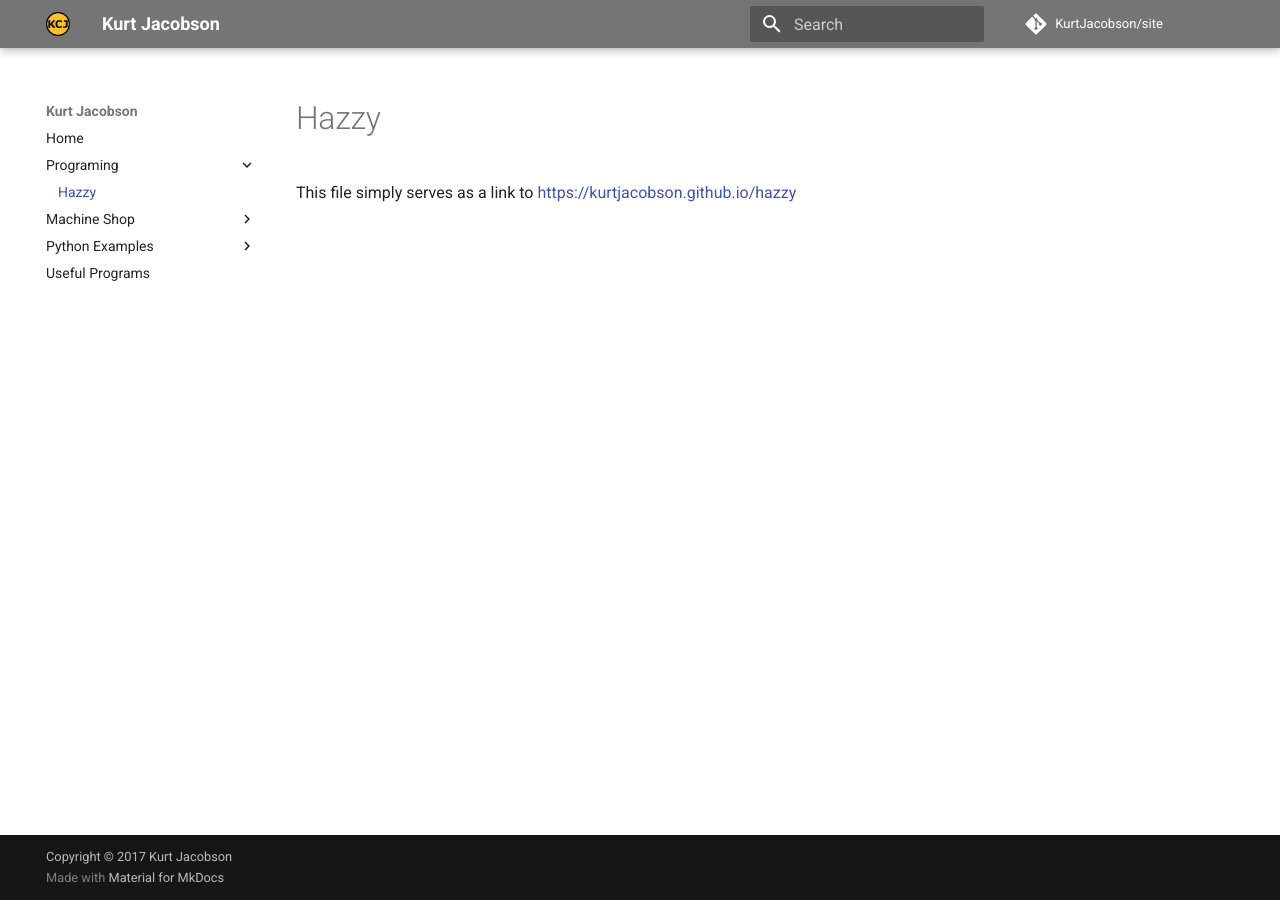
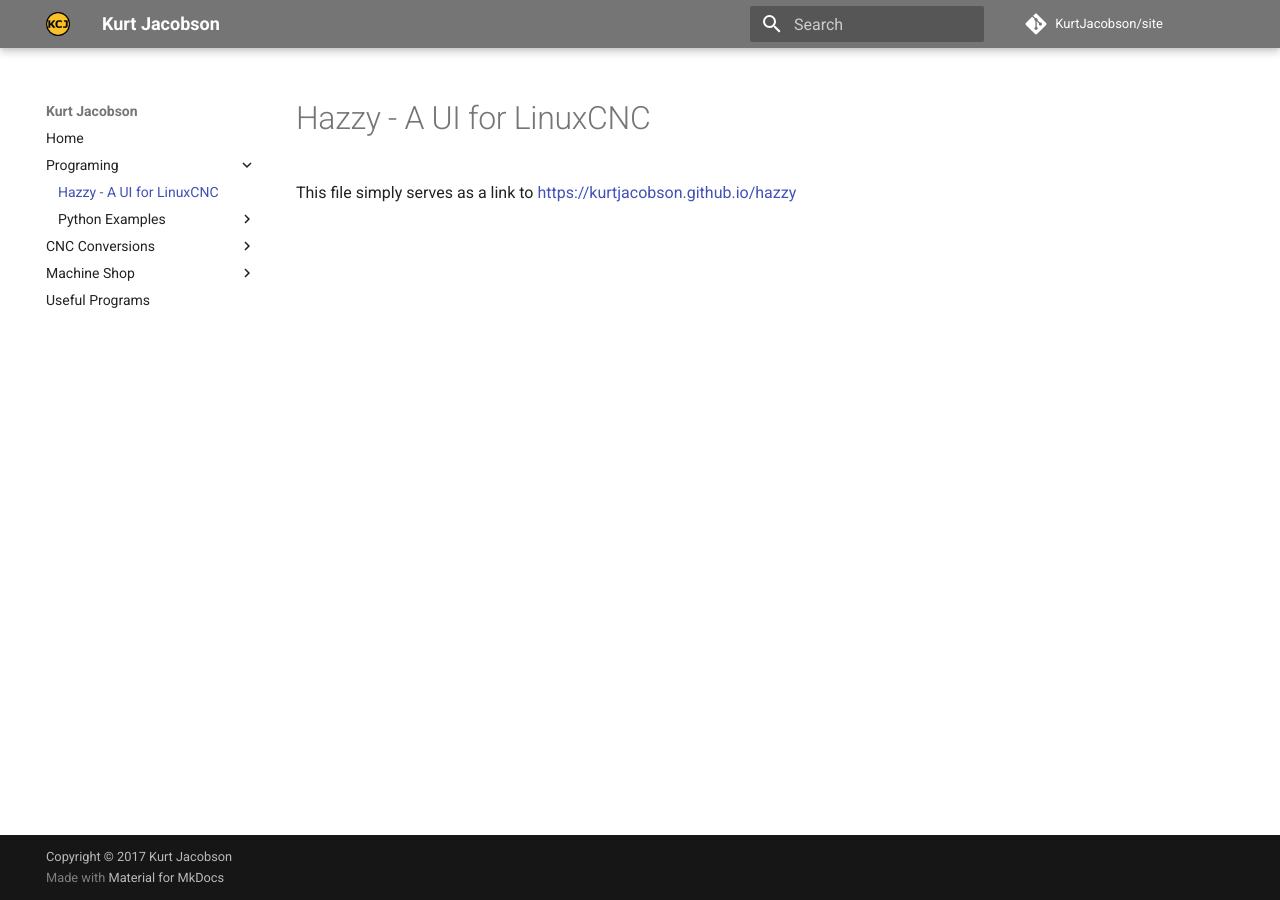
Before and after one commit to KurtJacobson/site, an MkDocs documentation site: the page built from docs/hazzy.md, in a window 1280 px wide. Built offline with MkDocs 1.6.1 and Material for MkDocs 9.7.7, drawn with Linux system fonts in a browser that asks for light colours; comment, search, counter and statistics services are not loaded; old or Windows-style settings are respelled for this version of MkDocs.

Commit message:
update pages

```diff
--- a/mkdocs.yml
+++ b/mkdocs.yml
@@ -1,12 +1,11 @@
 site_name: Kurt Jacobson
-site_description: Kurt Jacobson's personal site
+site_description: Kurt Jacobson's personal website
 site_url: https://kurtjacobson.github.io
 
 repo_name: KurtJacobson/site
 repo_url: https://github.com/KurtJacobson/site/
 
-# Build to master branch of kurtjacobson.github.io
-#site_dir: /home/kurt/Sources/kurtjacobson.github.io
+# Needed for deploy.sh
 site_dir: dist
 
 site_author: Kurt Jacobson
@@ -19,14 +18,14 @@ site_favicon: 'images/favicon.ico'
 pages:
 - Home: index.md
 - Programing:
-  - Hazzy: hazzy.md
+  - Hazzy - A UI for LinuxCNC: hazzy.md
+  - Python Examples:
+    - Using the mouse to move widgets in GTK+: python/move_widgets.md
+    - Colored Logging in Python: python/colored_logging.md
+- CNC Conversions:
+  - RF45 Mill: RF45-CNC.md
 - Machine Shop:
   - Equipment List: machine_shop/equipment_list.md
-  - CNC Conversions:
-    - RF45 Mill: RF45.md
-- Python Examples:
-  - Using the mouse to move widgets in GTK+: python/move_widgets.md
-  - Colored Logging in Python: python/colored_logging.md
 - Useful Programs: useful_programs.md
 
 
```
Also changed, not shown: docs/index.md (+1 -1 lines).
